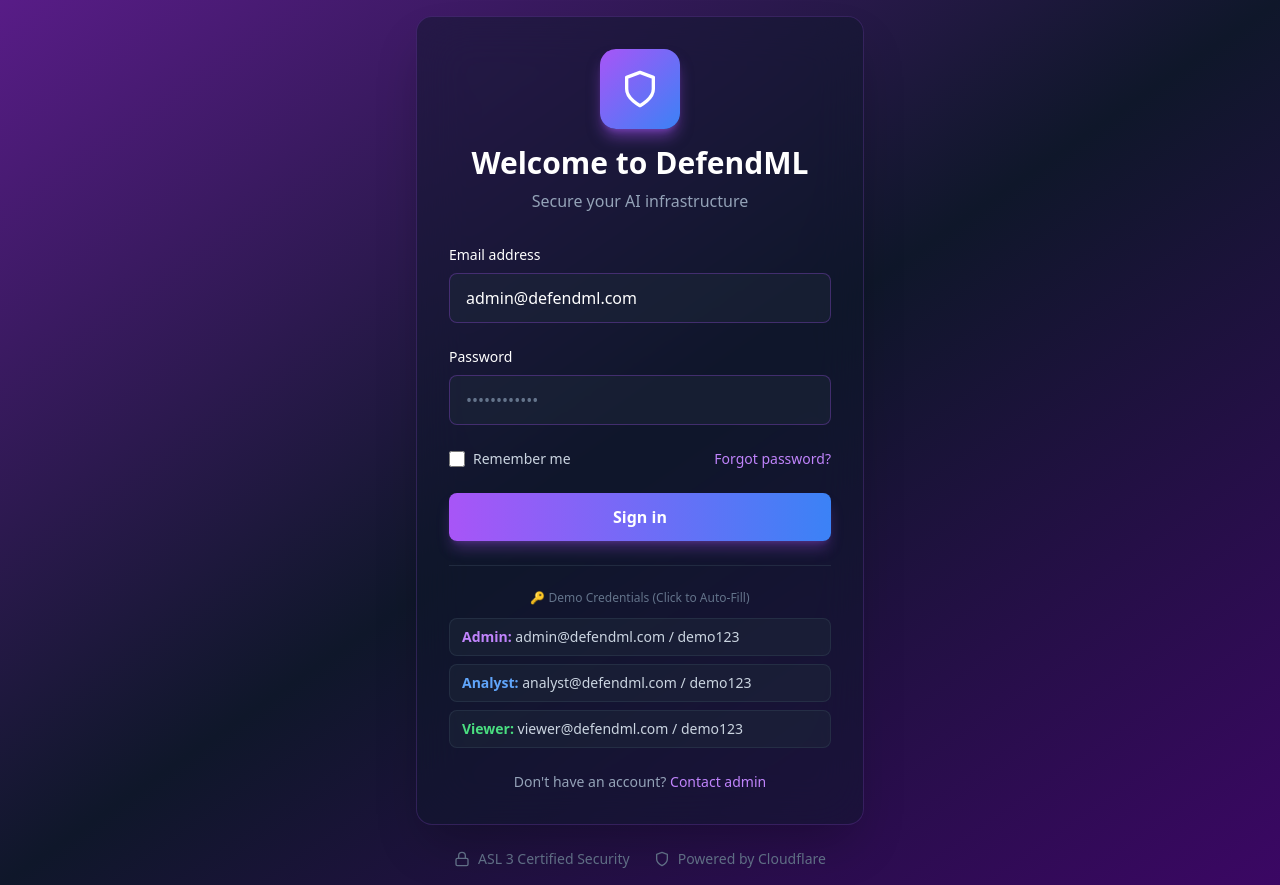
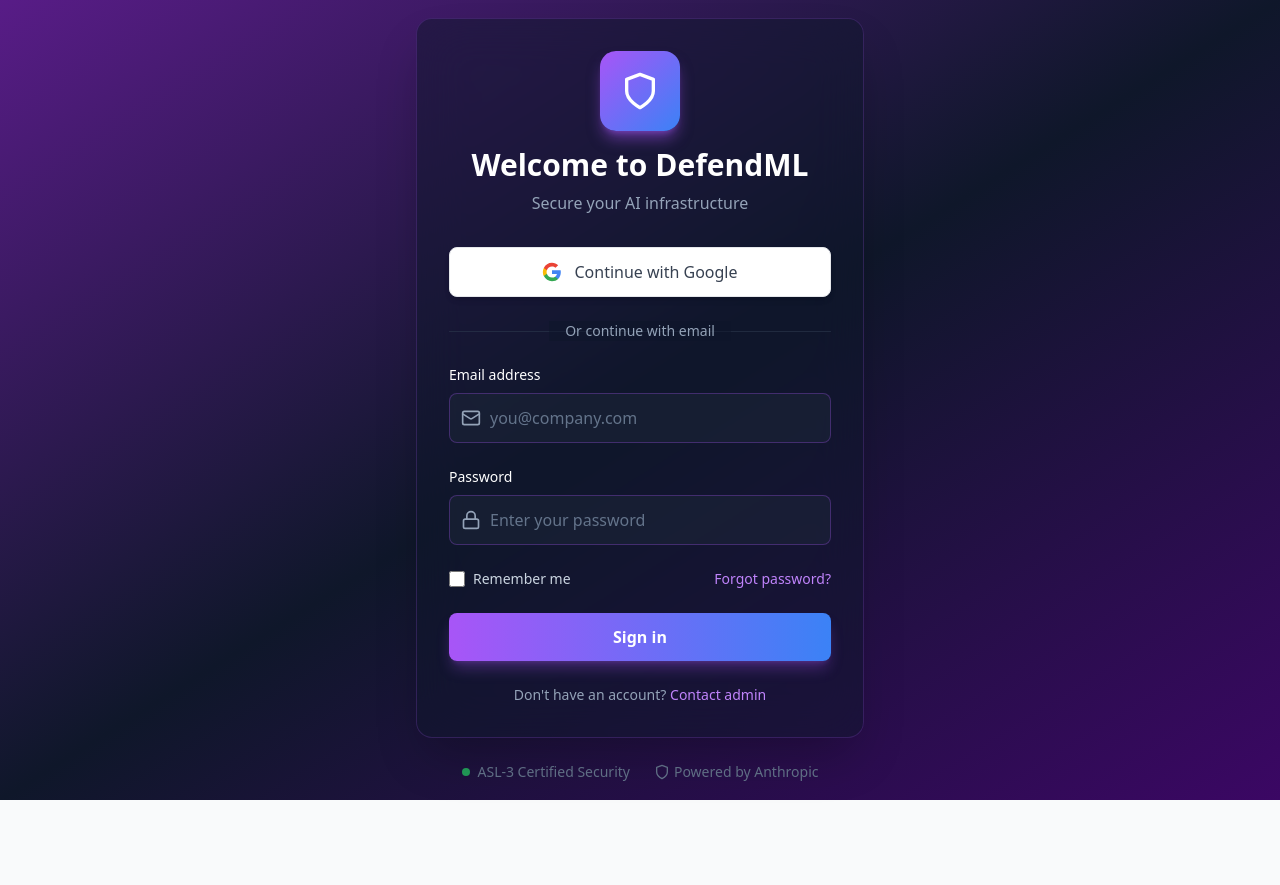
Before and after one commit to dsovan2004-beep/defendml-app, a Next.js app: page /login in a window 1280 px wide. After the commit the page ends 800 px from the top, so only its background shows below. Built offline with nearby package versions, Linux system fonts and the light colour scheme.

Commit message:
Update login.tsx

```diff
--- a/src/pages/login.tsx
+++ b/src/pages/login.tsx
@@ -1,21 +1,21 @@
 import { useState, useEffect } from "react";
-import { Shield, Lock } from "lucide-react";
+import { Shield, Lock, Mail } from "lucide-react";
 
 export default function Login() {
-  const [email, setEmail] = useState("admin@defendml.com");
+  const [email, setEmail] = useState("");
   const [password, setPassword] = useState("");
   const [rememberMe, setRememberMe] = useState(false);
   const [error, setError] = useState<string | null>(null);
   const [busy, setBusy] = useState(false);
 
-  // If already logged in, bounce to next target quickly
+  // If already logged in, redirect to dashboard
   useEffect(() => {
     const token =
       (globalThis as any)._defendmlToken ||
       (typeof window !== "undefined" ? localStorage.getItem("defendml_token") : null);
     if (token) {
       const params = new URLSearchParams(window.location.search);
-      window.location.replace(params.get("next") || "/dashboard");
+      window.location.replace(params.get("next") || "/overview");
     }
   }, []);
 
@@ -25,7 +25,8 @@ export default function Login() {
     setBusy(true);
 
     try {
-      // Demo credentials validation (mock mode)
+      // Validate credentials against your backend
+      // For now, keeping demo validation but NOT displaying credentials
       const validCredentials = [
         { email: "admin@defendml.com", password: "demo123", role: "admin" },
         { email: "analyst@defendml.com", password: "demo123", role: "analyst" },
@@ -37,7 +38,7 @@ export default function Login() {
       );
 
       if (!user) {
-        setError("Invalid email or password. Try: admin@defendml.com / demo123");
+        setError("Invalid email or password");
         setBusy(false);
         return;
       }
@@ -49,7 +50,7 @@ export default function Login() {
         exp: Date.now() + 7 * 24 * 60 * 60 * 1000, // 7 days
       }));
 
-      // Store token (use defendml_token to match RequireAuth)
+      // Store token
       localStorage.setItem("defendml_token", mockToken);
       (globalThis as any)._defendmlToken = mockToken;
 
@@ -59,8 +60,24 @@ export default function Login() {
       const params = new URLSearchParams(window.location.search);
       window.location.replace(params.get("next") || "/overview");
     } catch (err: any) {
-      setError(err?.message || "Login error");
+      setError(err?.message || "Login failed. Please try again.");
       setBusy(false);
+    }
+  }
+
+  // Google OAuth login handler
+  async function handleGoogleLogin() {
+    try {
+      // TODO: Implement Google OAuth
+      // For now, show coming soon message
+      setError("Google Sign-In coming soon! Please use email/password for now.");
+
+      // When implementing, use:
+      // window.location.href = '/api/auth/google';
+      // Or use Google Identity Services:
+      // https://developers.google.com/identity/gsi/web
+    } catch (err: any) {
+      setError(err?.message || "Google sign-in failed");
     }
   }
 
@@ -78,6 +95,43 @@ export default function Login() {
             <p className="text-slate-400">Secure your AI infrastructure</p>
           </div>
 
+          {/* Google Sign-In Button */}
+          <button
+            type="button"
+            onClick={handleGoogleLogin}
+            className="w-full mb-6 py-3 px-4 bg-white hover:bg-gray-50 text-gray-700 font-medium rounded-lg transition-all duration-200 shadow-md flex items-center justify-center gap-3 border border-gray-200"
+          >
+            <svg className="w-5 h-5" viewBox="0 0 24 24">
+              <path
+                fill="#4285F4"
+                d="M22.56 12.25c0-.78-.07-1.53-.2-2.25H12v4.26h5.92c-.26 1.37-1.04 2.53-2.21 3.31v2.77h3.57c2.08-1.92 3.28-4.74 3.28-8.09z"
+              />
+              <path
+                fill="#34A853"
+                d="M12 23c2.97 0 5.46-.98 7.28-2.66l-3.57-2.77c-.98.66-2.23 1.06-3.71 1.06-2.86 0-5.29-1.93-6.16-4.53H2.18v2.84C3.99 20.53 7.7 23 12 23z"
+              />
+              <path
+                fill="#FBBC05"
+                d="M5.84 14.09c-.22-.66-.35-1.36-.35-2.09s.13-1.43.35-2.09V7.07H2.18C1.43 8.55 1 10.22 1 12s.43 3.45 1.18 4.93l2.85-2.22.81-.62z"
+              />
+              <path
+                fill="#EA4335"
+                d="M12 5.38c1.62 0 3.06.56 4.21 1.64l3.15-3.15C17.45 2.09 14.97 1 12 1 7.7 1 3.99 3.47 2.18 7.07l3.66 2.84c.87-2.6 3.3-4.53 6.16-4.53z"
+              />
+            </svg>
+            Continue with Google
+          </button>
+
+          {/* Divider */}
+          <div className="relative mb-6">
+            <div className="absolute inset-0 flex items-center">
+              <div className="w-full border-t border-slate-700/50"></div>
+            </div>
+            <div className="relative flex justify-center text-sm">
+              <span className="px-4 bg-slate-900/50 text-slate-400">Or continue with email</span>
+            </div>
+          </div>
+
           {/* Form */}
           <form onSubmit={onSubmit} className="space-y-6">
             {/* Email Field */}
@@ -85,15 +139,21 @@ export default function Login() {
               <label htmlFor="email" className="block text-sm font-medium text-white mb-2">
                 Email address
               </label>
+              <div className="relative">
+                <div className="absolute inset-y-0 left-0 pl-3 flex items-center pointer-events-none">
+                  <Mail className="h-5 w-5 text-slate-400" />
+                </div>
                 <input
                   id="email"
                   type="email"
                   value={email}
                   onChange={(e) => setEmail(e.target.value)}
                   required
-                className="w-full px-4 py-3 bg-slate-800/50 border border-purple-500/30 rounded-lg text-white placeholder-slate-500 focus:outline-none focus:ring-2 focus:ring-purple-500 focus:border-transparent transition-all"
-                placeholder="admin@defendml.com"
+                  autoComplete="email"
+                  className="w-full pl-10 pr-4 py-3 bg-slate-800/50 border border-purple-500/30 rounded-lg text-white placeholder-slate-500 focus:outline-none focus:ring-2 focus:ring-purple-500 focus:border-transparent transition-all"
+                  placeholder="you@company.com"
                 />
+              </div>
             </div>
 
             {/* Password Field */}
@@ -101,40 +161,51 @@ export default function Login() {
               <label htmlFor="password" className="block text-sm font-medium text-white mb-2">
                 Password
               </label>
+              <div className="relative">
+                <div className="absolute inset-y-0 left-0 pl-3 flex items-center pointer-events-none">
+                  <Lock className="h-5 w-5 text-slate-400" />
+                </div>
                 <input
                   id="password"
                   type="password"
                   value={password}
                   onChange={(e) => setPassword(e.target.value)}
                   required
-                className="w-full px-4 py-3 bg-slate-800/50 border border-purple-500/30 rounded-lg text-white placeholder-slate-500 focus:outline-none focus:ring-2 focus:ring-purple-500 focus:border-transparent transition-all"
-                placeholder="••••••••••••"
+                  autoComplete="current-password"
+                  className="w-full pl-10 pr-4 py-3 bg-slate-800/50 border border-purple-500/30 rounded-lg text-white placeholder-slate-500 focus:outline-none focus:ring-2 focus:ring-purple-500 focus:border-transparent transition-all"
+                  placeholder="Enter your password"
                 />
+              </div>
             </div>
 
             {/* Remember Me & Forgot Password */}
             <div className="flex items-center justify-between">
-              <label className="flex items-center gap-2 cursor-pointer">
+              <label className="flex items-center gap-2 cursor-pointer group">
                 <input
                   type="checkbox"
                   checked={rememberMe}
                   onChange={(e) => setRememberMe(e.target.checked)}
-                  className="w-4 h-4 rounded border-purple-500/30 bg-slate-800/50 text-purple-500 focus:ring-purple-500 focus:ring-offset-0"
+                  className="w-4 h-4 rounded border-purple-500/30 bg-slate-800/50 text-purple-500 focus:ring-purple-500 focus:ring-offset-0 cursor-pointer"
                 />
-                <span className="text-sm text-slate-300">Remember me</span>
+                <span className="text-sm text-slate-300 group-hover:text-white transition-colors">
+                  Remember me
+                </span>
               </label>
-              <button
-                type="button"
-                className="text-sm text-purple-400 hover:text-purple-300 transition-colors"
+              <a
+                href="/forgot-password"
+                className="text-sm text-purple-400 hover:text-purple-300 transition-colors font-medium"
               >
                 Forgot password?
-              </button>
+              </a>
             </div>
 
             {/* Error Message */}
             {error && (
-              <div className="bg-red-500/10 border border-red-500/30 text-red-400 px-4 py-3 rounded-lg text-sm">
-                {error}
+              <div className="bg-red-500/10 border border-red-500/30 text-red-400 px-4 py-3 rounded-lg text-sm flex items-start gap-2">
+                <svg className="w-5 h-5 flex-shrink-0 mt-0.5" fill="currentColor" viewBox="0 0 20 20">
+                  <path fillRule="evenodd" d="M10 18a8 8 0 100-16 8 8 0 000 16zM8.707 7.293a1 1 0 00-1.414 1.414L8.586 10l-1.293 1.293a1 1 0 101.414 1.414L10 11.414l1.293 1.293a1 1 0 001.414-1.414L11.414 10l1.293-1.293a1 1 0 00-1.414-1.414L10 8.586 8.707 7.293z" clipRule="evenodd" />
+                </svg>
+                <span>{error}</span>
               </div>
             )}
 
@@ -142,56 +213,32 @@ export default function Login() {
             <button
               type="submit"
               disabled={busy}
-              className="w-full py-3 px-4 bg-gradient-to-r from-purple-500 to-blue-500 hover:from-purple-600 hover:to-blue-600 disabled:from-slate-600 disabled:to-slate-600 text-white font-semibold rounded-lg transition-all duration-200 shadow-lg shadow-purple-500/30 disabled:shadow-none"
+              className="w-full py-3 px-4 bg-gradient-to-r from-purple-500 to-blue-500 hover:from-purple-600 hover:to-blue-600 disabled:from-slate-600 disabled:to-slate-600 text-white font-semibold rounded-lg transition-all duration-200 shadow-lg shadow-purple-500/30 disabled:shadow-none disabled:cursor-not-allowed"
             >
-              {busy ? "Signing in..." : "Sign in"}
+              {busy ? (
+                <span className="flex items-center justify-center gap-2">
+                  <svg className="animate-spin h-5 w-5 text-white" xmlns="http://www.w3.org/2000/svg" fill="none" viewBox="0 0 24 24">
+                    <circle className="opacity-25" cx="12" cy="12" r="10" stroke="currentColor" strokeWidth="4"></circle>
+                    <path className="opacity-75" fill="currentColor" d="M4 12a8 8 0 018-8V0C5.373 0 0 5.373 0 12h4zm2 5.291A7.962 7.962 0 014 12H0c0 3.042 1.135 5.824 3 7.938l3-2.647z"></path>
+                  </svg>
+                  Signing in...
+                </span>
+              ) : (
+                "Sign in"
+              )}
             </button>
           </form>
-
-          {/* Demo Credentials Helper */}
-          <div className="mt-6 pt-6 border-t border-slate-700/50">
-            <p className="text-xs text-slate-500 text-center mb-3">🔑 Demo Credentials (Click to Auto-Fill)</p>
-            <div className="space-y-2">
-              <button
-                type="button"
-                onClick={() => {
-                  setEmail("admin@defendml.com");
-                  setPassword("demo123");
-                }}
-                className="w-full px-3 py-2 bg-slate-800/50 hover:bg-slate-700/50 border border-slate-700/50 rounded-lg text-slate-300 text-sm transition-colors text-left"
-              >
-                <span className="font-semibold text-purple-400">Admin:</span> admin@defendml.com / demo123
-              </button>
-              <button
-                type="button"
-                onClick={() => {
-                  setEmail("analyst@defendml.com");
-                  setPassword("demo123");
-                }}
-                className="w-full px-3 py-2 bg-slate-800/50 hover:bg-slate-700/50 border border-slate-700/50 rounded-lg text-slate-300 text-sm transition-colors text-left"
-              >
-                <span className="font-semibold text-blue-400">Analyst:</span> analyst@defendml.com / demo123
-              </button>
-              <button
-                type="button"
-                onClick={() => {
-                  setEmail("viewer@defendml.com");
-                  setPassword("demo123");
-                }}
-                className="w-full px-3 py-2 bg-slate-800/50 hover:bg-slate-700/50 border border-slate-700/50 rounded-lg text-slate-300 text-sm transition-colors text-left"
-              >
-                <span className="font-semibold text-green-400">Viewer:</span> viewer@defendml.com / demo123
-              </button>
-            </div>
-          </div>
 
           {/* Footer */}
           <div className="mt-6 text-center">
             <p className="text-sm text-slate-400">
               Don't have an account?{" "}
-              <button className="text-purple-400 hover:text-purple-300 font-medium transition-colors">
+              <a
+                href="mailto:admin@defendml.com"
+                className="text-purple-400 hover:text-purple-300 font-medium transition-colors"
+              >
                 Contact admin
-              </button>
+              </a>
             </p>
           </div>
         </div>
@@ -199,12 +246,12 @@ export default function Login() {
         {/* Security Badges */}
         <div className="mt-6 flex items-center justify-center gap-6 text-sm text-slate-500">
           <div className="flex items-center gap-2">
-            <Lock className="w-4 h-4" />
-            <span>ASL 3 Certified Security</span>
+            <div className="w-2 h-2 bg-green-500 rounded-full animate-pulse"></div>
+            <span>ASL-3 Certified Security</span>
           </div>
-          <div className="flex items-center gap-2">
+          <div className="flex items-center gap-1">
             <Shield className="w-4 h-4" />
-            <span>Powered by Cloudflare</span>
+            <span>Powered by Anthropic</span>
           </div>
         </div>
       </div>
```
Lines whose indentation alone changed are shown as unchanged.
